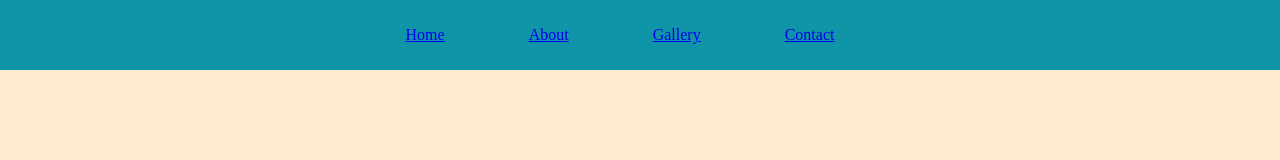
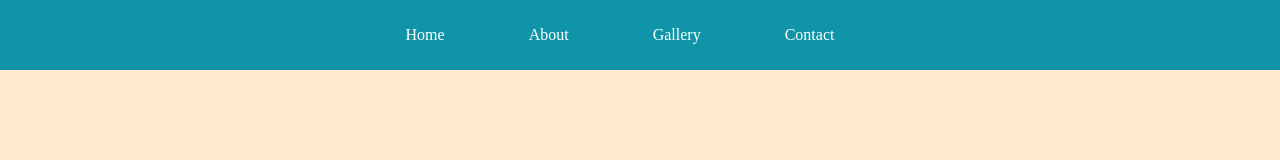
Before and after one commit to Ajaykumar5757/header, a plain HTML site: page index.html in a window 1280 px wide. Drawn offline with Linux system fonts and the light colour scheme.

Commit message:
Update style.css

```diff
--- a/style/style.css
+++ b/style/style.css
@@ -18,5 +18,13 @@ nav ul li{
     list-style-type: none;
     display: inline;
     padding-right: 80px;
-    color:white;
 }
+
+a{
+    text-decoration: none;
+    color: white;
+}
+
+a:hover{
+    color: black;
+}
```
